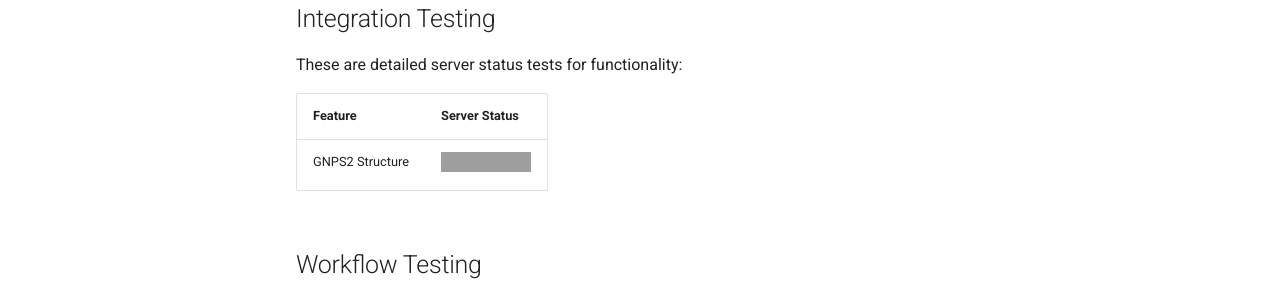
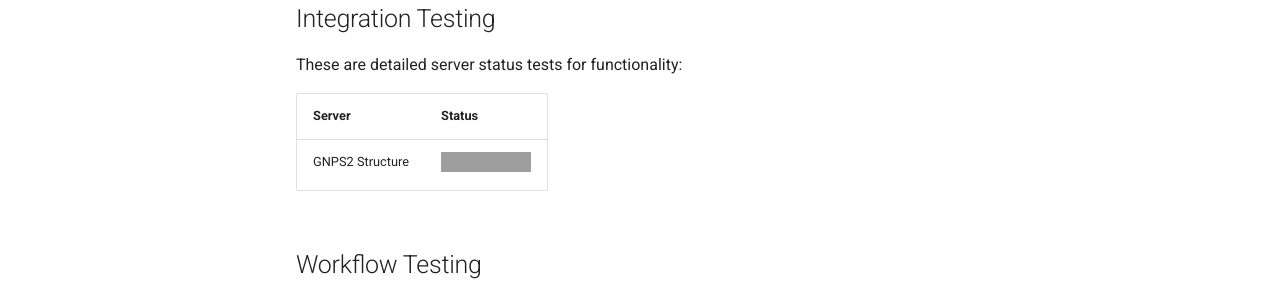
Before and after one commit to Wang-Bioinformatics-Lab/GNPS2_Documentation, an MkDocs documentation site: the page built from docs/status.md, in a window 1280 px wide. Shown: the part 454-754 px from the top of the page. Built offline with MkDocs 1.6.1 and Material for MkDocs 9.7.7, drawn with Linux system fonts in a browser that asks for light colours; comment, search, counter and statistics services are not loaded; grey boxes are pictures that could not be loaded.

Commit message:
updating status

```diff
--- a/docs/status.md
+++ b/docs/status.md
@@ -11,7 +11,7 @@ Here is a quick dashboard for the uptime monitoring meant to give an at the glan
 
 These are detailed server status tests for functionality:
 
-| Feature  | Server Status |
+| Server  | Status |
 |---|---|
 | GNPS2 Structure | ![production-integration](https://github.com/mwang87/ChemicalStructureWebService/workflows/production-integration/badge.svg) |
 
```
